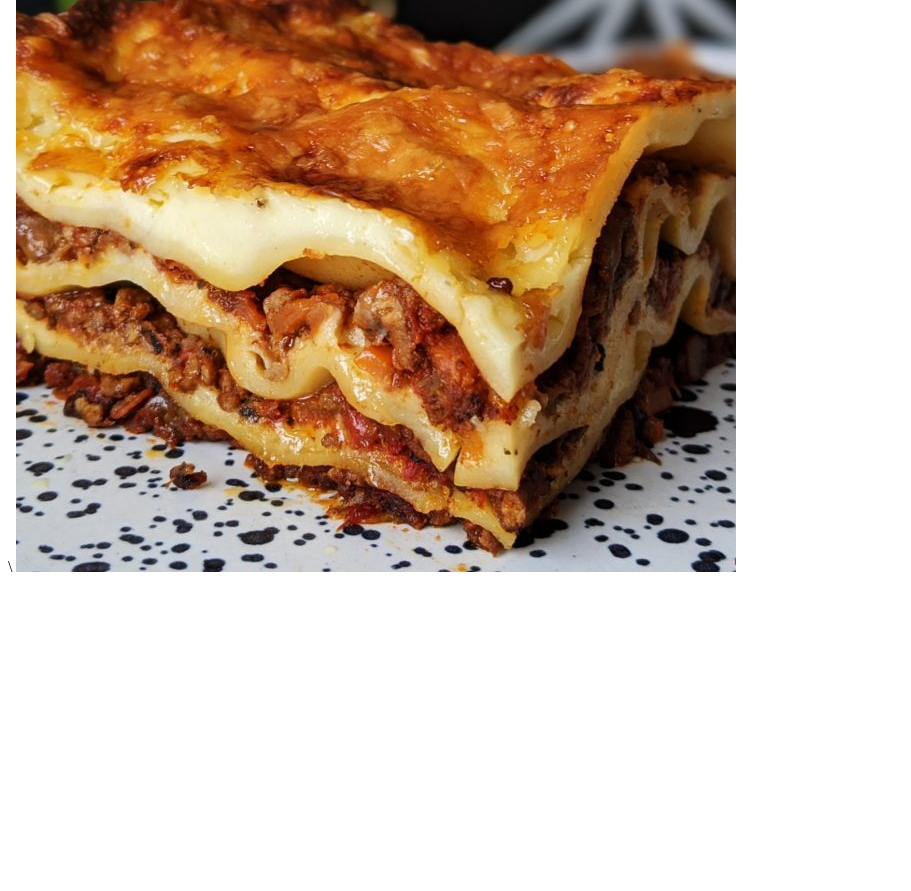
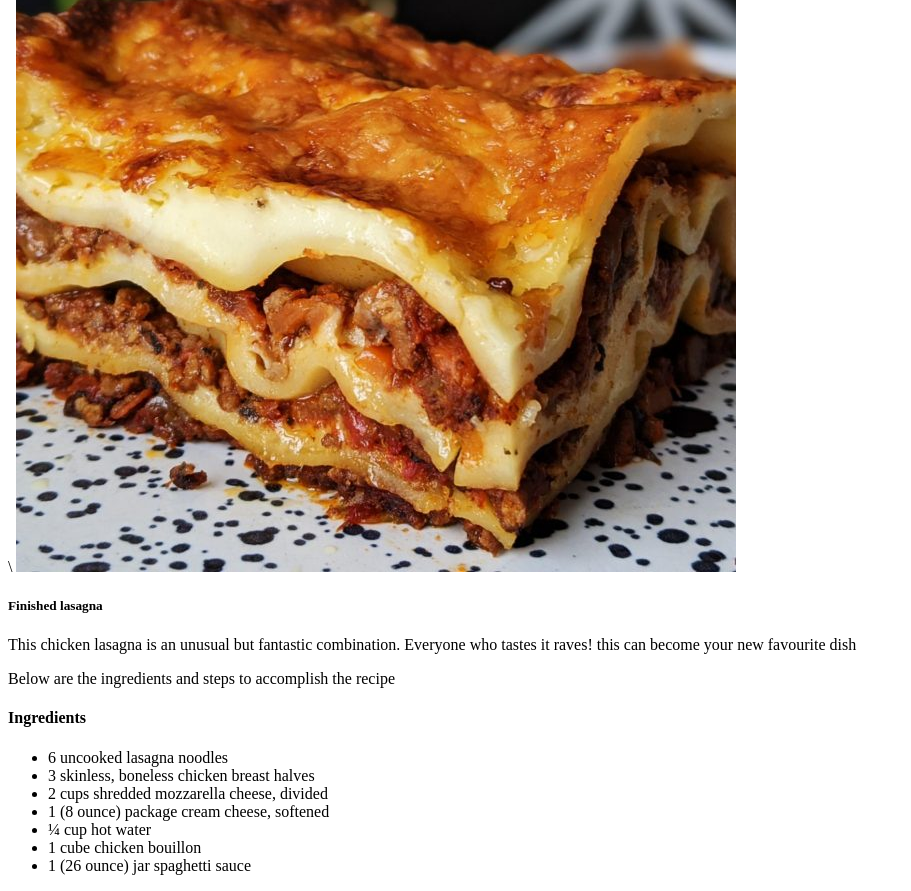
Before and after one commit to MithileshB25/odin-recipe, a plain HTML site: page recipes/lasagna.html in a window 1280 px wide. Shown: the part 228-1119 px from the top of the page, without its empty margins (0-911 px from the left). Before the commit the page ends 812 px from the top, so only its background shows below. Drawn offline with Linux system fonts and the light colour scheme.

Commit message:
added ingredients

```diff
--- a/recipes/lasagna.html
+++ b/recipes/lasagna.html
@@ -8,5 +8,26 @@
 <body>
     <h1>Lasagna Recipe</h1>\
     <img src="../image/lasagna.jpg">
+    <h5>Finished lasagna</h5>
+    <p>This chicken lasagna is an unusual but fantastic combination. Everyone who tastes it raves!
+        this can become your new favourite dish
+    </p>
+    <p> Below are the ingredients and steps to accomplish the recipe</p>
+    <h4><strong>Ingredients</strong></h4>
+    <ul>
+        <li>6 uncooked lasagna noodles</li>
+
+        <li> 3 skinless, boneless chicken breast halves</li>
+
+        <li>2 cups shredded mozzarella cheese, divided</li>
+
+        <li>1 (8 ounce) package cream cheese, softened</li>
+
+        <li>¼ cup hot water</li>
+
+        <li>1 cube chicken bouillon</li>
+
+        <li>1 (26 ounce) jar spaghetti sauce</li>
+    </ul>
 </body>
 </html>
```
Also changed, not shown: index.html (+2 -0 lines).
